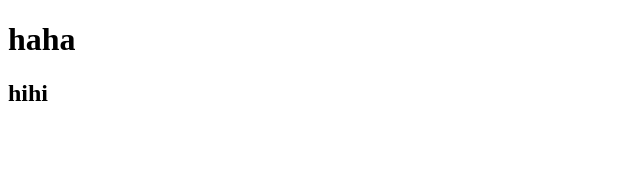
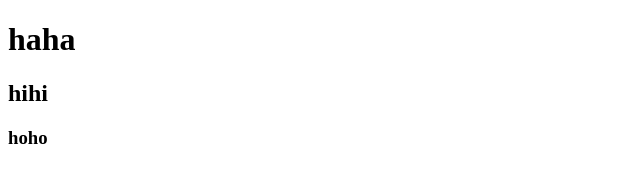
Before and after one commit to luongbodoi/luongbodoi.github.io, a plain HTML site: page index.html in a window 1280 px wide. Shown: the full height of the page, 0-640 px from the left. Drawn offline with Linux system fonts and the light colour scheme.

Commit message:
add tag h3

```diff
--- a/index.html
+++ b/index.html
@@ -14,6 +14,9 @@
         <h2>
             hihi
         </h2>
+        <h3>
+            hoho
+        </h3>
     </div>
 </body>
 <script>
```
